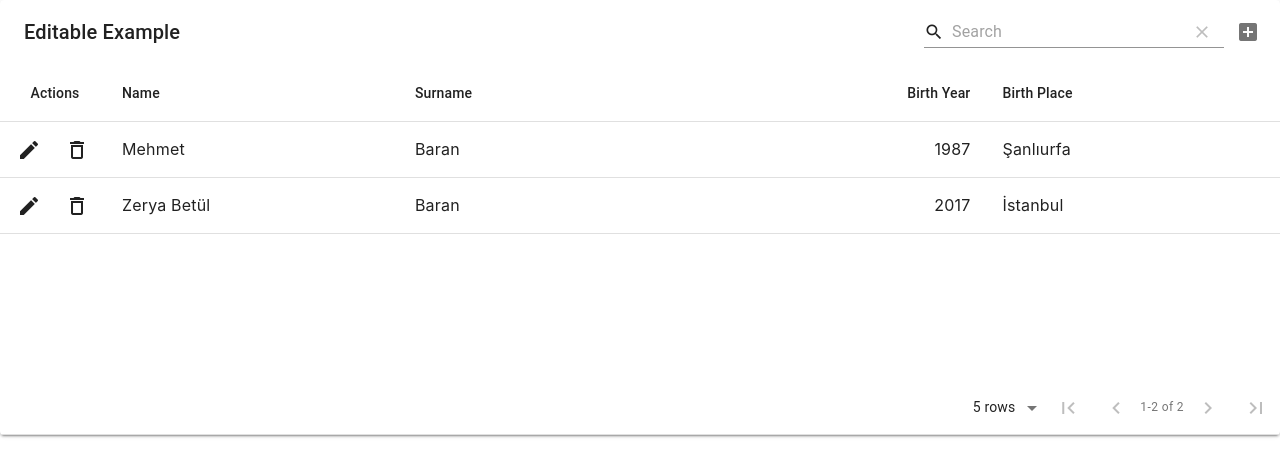
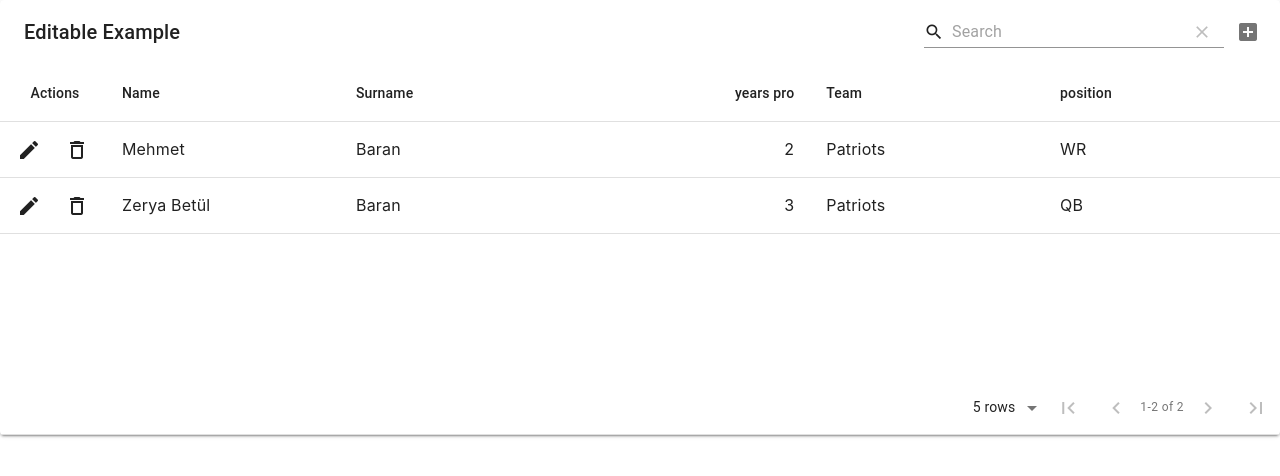
Before and after one commit to aboston93/Fantasy-Football-Draft-Helper, a React (Create React App) app in the folder client/: page / in a window 1280 px wide. Shown: the top 476 px of the page. Built offline with nearby package versions, Linux system fonts and the light colour scheme; the HTML template or start-up script is replaced by a standard one.

Commit message:
adding routes and submit

```diff
--- a/client/src/components/fantasytable.js
+++ b/client/src/components/fantasytable.js
@@ -6,20 +6,22 @@ export default function MaterialTableDemo() {
     columns: [
       { title: 'Name', field: 'name' },
       { title: 'Surname', field: 'surname' },
-      { title: 'Birth Year', field: 'birthYear', type: 'numeric' },
+      { title: 'years pro', field: 'yearpro', type: 'numeric' },
+      { title: 'Team', field: 'team',  },
       {
-        title: 'Birth Place',
-        field: 'birthCity',
-        lookup: { 34: 'İstanbul', 63: 'Şanlıurfa' },
+        title: 'position',
+        field: 'position',
+        lookup: { 34: 'QB', 63: 'WR' },
       },
     ],
     data: [
-      { name: 'Mehmet', surname: 'Baran', birthYear: 1987, birthCity: 63 },
+      { name: 'Mehmet', surname: 'Baran', yearpro: 2,team:"Patriots", position: 63 },
       {
         name: 'Zerya Betül',
         surname: 'Baran',
-        birthYear: 2017,
-        birthCity: 34,
+        yearpro: 3,
+        team:"Patriots",
+        position: 34,
       },
     ],
   });
```
Also changed, not shown: 3 other files (tests, documents, lock files or other folders).
